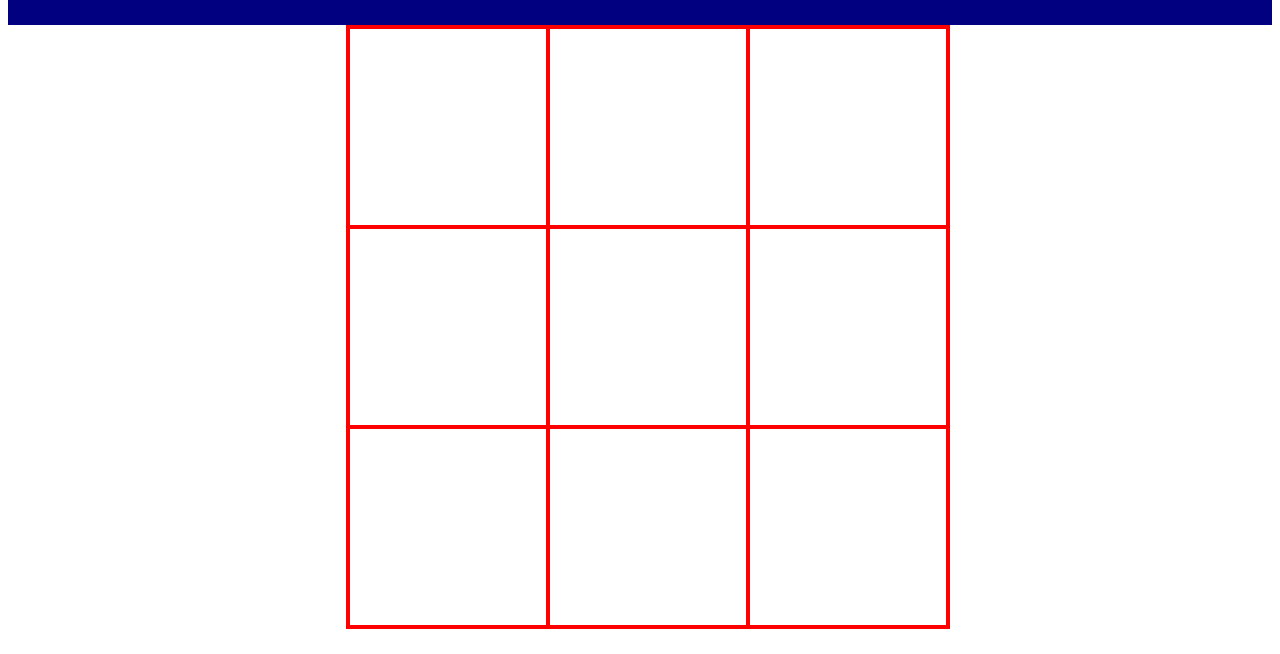
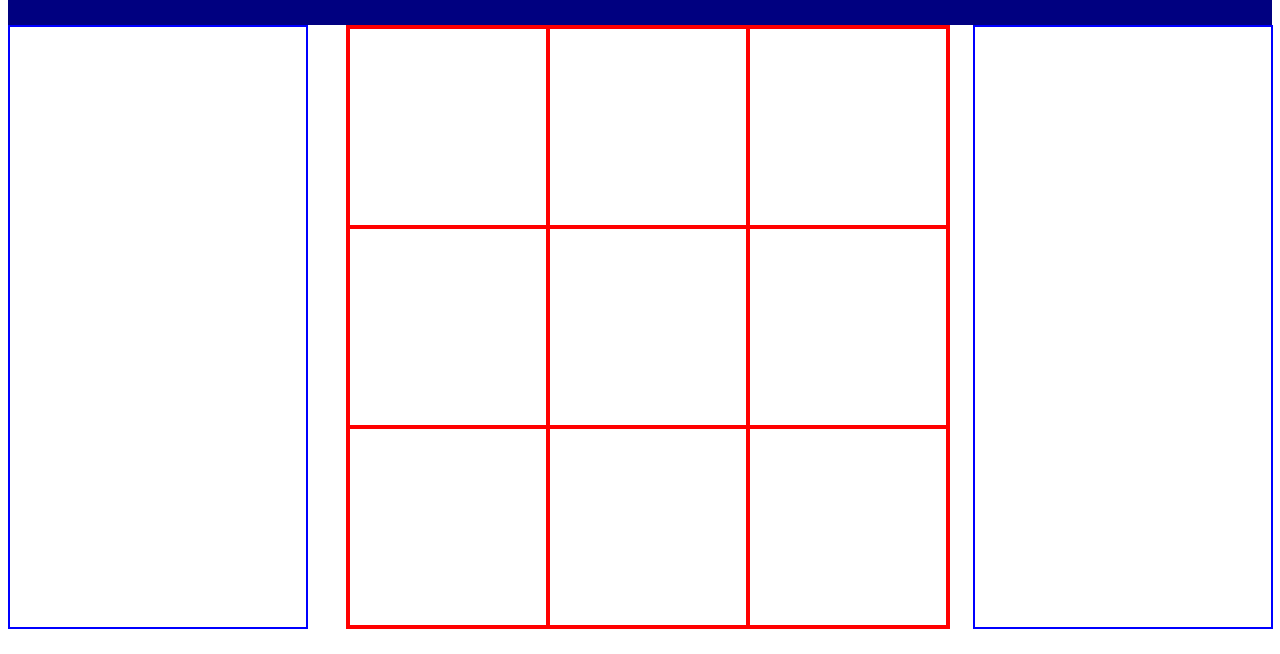
Before and after one commit to fimac/Project_0_The_Game, a plain HTML site: page index.html in a window 1280 px wide. Shown: the part 146-800 px from the top of the page. Drawn offline with nearby package versions, Linux system fonts and the light colour scheme.

Commit message:
added right and left columns

```diff
--- a/css/style.css
+++ b/css/style.css
@@ -35,6 +35,23 @@ header h1 {
   display: inline-block;
   position: absolute;
   right: 0px;
+}
+
+.col-one {
+  border: 2px solid blue;
+  display: inline-block;
+  width: 300px;
+  height: 604px;
+  position: absolute;
+}
+
+.col-two {
+  border: 2px solid blue;
+  display: inline-block;
+  width: 300px;
+  height: 604px;
+  position: absolute;
+  right: 7px;
 }
 
 .gameboard {
```
